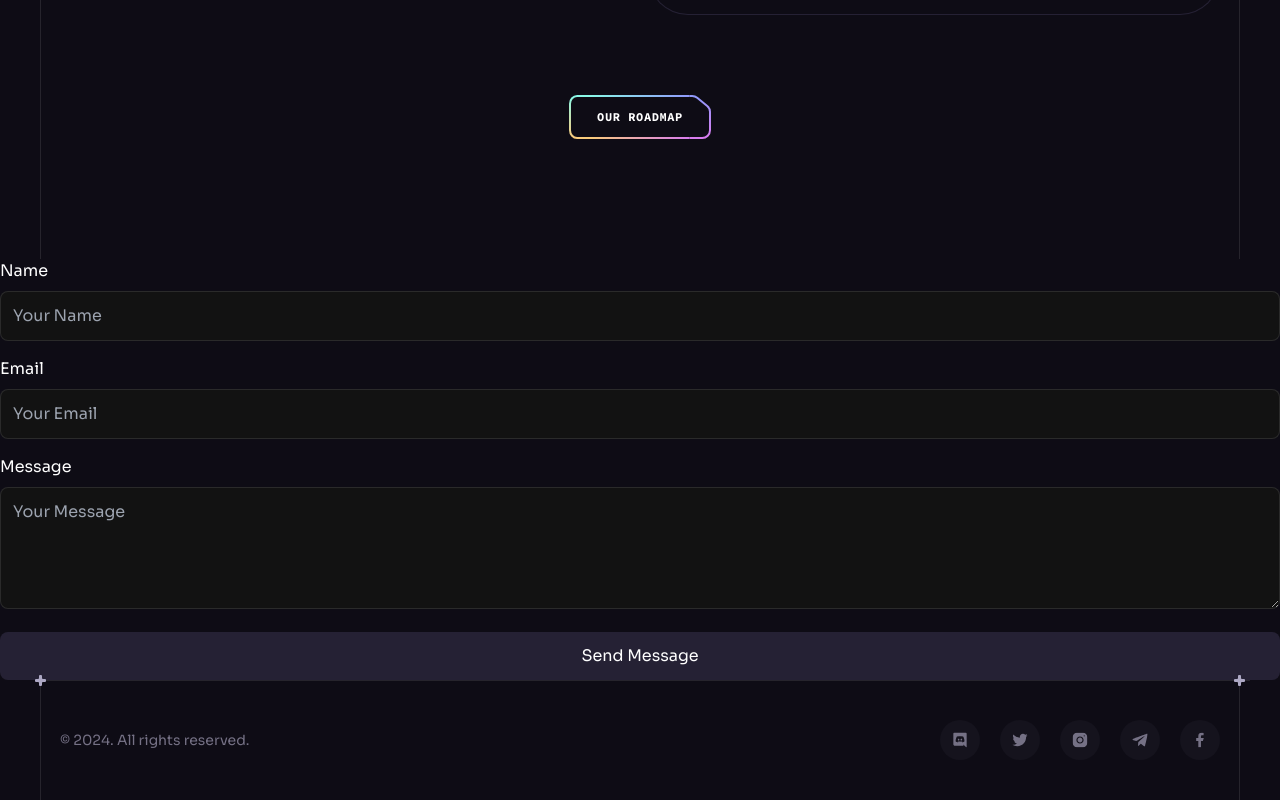
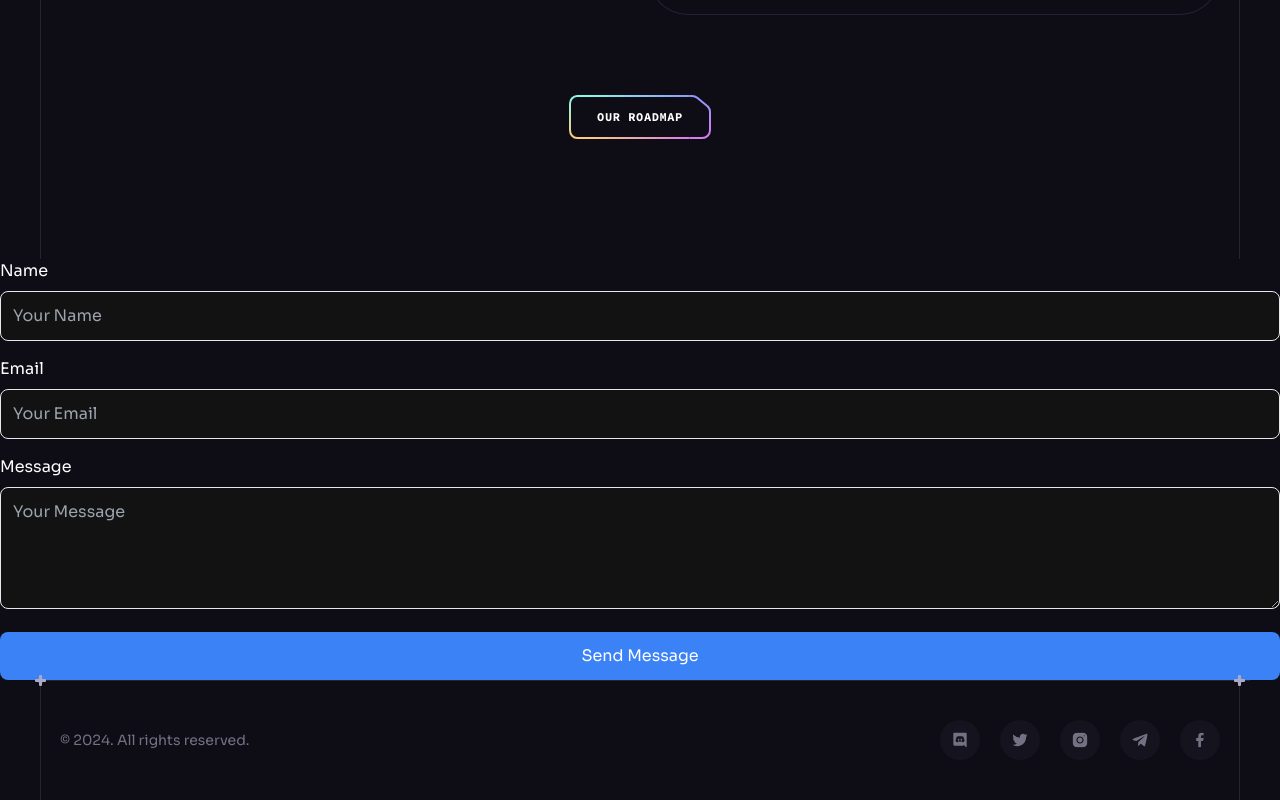
Before and after one commit to Zaid-Siddiqui/balticcodes, a React (Vite) app: page / in a window 1280 px wide. Shown: the part 7768-8568 px from the top of the page. Built offline with nearby package versions, Linux system fonts and the light colour scheme.

Commit message:
contact service

```diff
--- a/src/components/ContactUs.jsx
+++ b/src/components/ContactUs.jsx
@@ -7,8 +7,8 @@ const ContactUs = () => {
         email: "",
         message: "",
     });
-
-    const [isSubmitting, setIsSubmitting] = useState(false); // To handle loading state
+    const [isSubmitting, setIsSubmitting] = useState(false); // Handle loading state
+    const [error, setError] = useState(null); // To display error messages
 
     const handleChange = (e) => {
         const { name, value } = e.target;
@@ -18,24 +18,25 @@ const ContactUs = () => {
     const handleSubmit = async (e) => {
         e.preventDefault();
         setIsSubmitting(true); // Set loading state to true
+        setError(null); // Reset any previous error
 
         try {
             const response = await emailjs.sendForm(
-                process.env.REACT_APP_EMAILJS_SERVICE_ID, // Using environment variable
-                process.env.REACT_APP_EMAILJS_TEMPLATE_ID, // Using environment variable
-                e.target, // The form itself
-                process.env.REACT_APP_EMAILJS_PUBLIC_KEY // Using environment variable
+                process.env.REACT_APP_EMAILJS_SERVICE_ID,
+                process.env.REACT_APP_EMAILJS_TEMPLATE_ID,
+                e.target,
+                process.env.REACT_APP_EMAILJS_PUBLIC_KEY
             );
 
             if (response.status === 200) {
                 alert('Message sent successfully!');
-                setFormData({ name: "", email: "", message: "" }); // Reset form
+                setFormData({ name: "", email: "", message: "" });
             } else {
-                alert('Failed to send message. Please try again.');
+                throw new Error('Failed to send message');
             }
-        } catch (error) {
-            console.error('Error sending email:', error);
-            alert('An error occurred. Please try again.');
+        } catch (err) {
+            console.error('Error sending email:', err);
+            setError('An error occurred. Please try again.');
         } finally {
             setIsSubmitting(false); // Reset loading state
         }
@@ -44,14 +45,14 @@ const ContactUs = () => {
     return (
         <form className="space-y-4" onSubmit={handleSubmit}>
             <div>
-                <label htmlFor="name" className="block mb-2 text-n-1">
+                <label htmlFor="name" className="block mb-2">
                     Name
                 </label>
                 <input
                     type="text"
                     id="name"
                     name="name"
-                    className="w-full p-3 rounded-lg border border-n-1/10"
+                    className="w-full p-3 rounded-lg border"
                     placeholder="Your Name"
                     required
                     value={formData.name}
@@ -59,14 +60,14 @@ const ContactUs = () => {
                 />
             </div>
             <div>
-                <label htmlFor="email" className="block mb-2 text-n-1">
+                <label htmlFor="email" className="block mb-2">
                     Email
                 </label>
                 <input
                     type="email"
                     id="email"
                     name="email"
-                    className="w-full p-3 rounded-lg border border-n-1/10"
+                    className="w-full p-3 rounded-lg border"
                     placeholder="Your Email"
                     required
                     value={formData.email}
@@ -74,13 +75,13 @@ const ContactUs = () => {
                 />
             </div>
             <div>
-                <label htmlFor="message" className="block mb-2 text-n-1">
+                <label htmlFor="message" className="block mb-2">
                     Message
                 </label>
                 <textarea
                     id="message"
                     name="message"
-                    className="w-full p-3 rounded-lg border border-n-1/10"
+                    className="w-full p-3 rounded-lg border"
                     placeholder="Your Message"
                     rows="4"
                     required
@@ -88,12 +89,17 @@ const ContactUs = () => {
                     onChange={handleChange}
                 ></textarea>
             </div>
+            {error && <p className="text-red-500">{error}</p>}
             <button
                 type="submit"
-                className="w-full bg-n-6 text-white py-3 rounded-lg"
-                disabled={isSubmitting} // Disable when submitting
+                className="w-full bg-blue-500 text-white py-3 rounded-lg"
+                disabled={isSubmitting}
             >
-                {isSubmitting ? "Sending..." : "Send Message"} {/* Show loading text */}
+                {isSubmitting ? (
+                    <span>Sending...</span> // Optionally, replace with a spinner
+                ) : (
+                    "Send Message"
+                )}
             </button>
         </form>
     );
```
